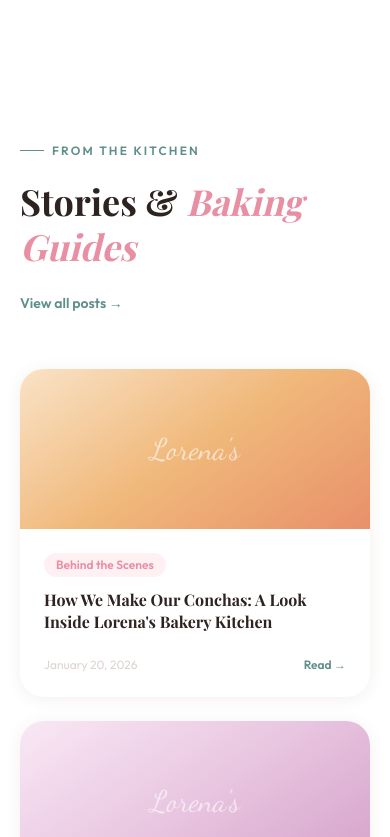
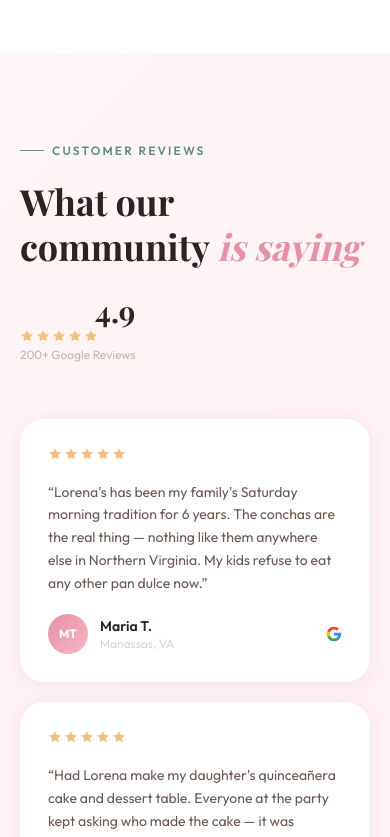
Before and after one commit to MicroServiceTraining-BAH/lorenas-bakery, a Next.js app: page / in a window 390 px wide. Shown: the part 5860-6697 px from the top of the page. Built offline with nearby package versions, Linux system fonts and the light colour scheme.

Commit message:
chore: auto-lint, type-check, and format

```diff
--- a/app/(public)/page.tsx
+++ b/app/(public)/page.tsx
@@ -1,5 +1,4 @@
 import type { Metadata } from 'next';
-import Link from 'next/link';
 
 import AboutSection from '@/components/AboutSection';
 import FaqSection from '@/components/FaqSection';
@@ -8,7 +7,6 @@ import Hero from '@/components/Hero';
 import LocationSection from '@/components/LocationSection';
 import MenuPreview from '@/components/MenuPreview';
 import TestimonialsSection from '@/components/TestimonialsSection';
-import { getBlogPosts } from '@/data/blog';
 
 export const metadata: Metadata = {
   title: "Lorena's Bakery | Fresh Pan Dulce & Salvadoran Pastries — Manassas, VA",
@@ -58,17 +56,7 @@ const faqSchema = {
   ],
 };
 
-function formatDate(dateStr: string) {
-  return new Date(dateStr).toLocaleDateString('en-US', {
-    year: 'numeric',
-    month: 'long',
-    day: 'numeric',
-  });
-}
-
 export default function HomePage() {
-  const recentPosts = getBlogPosts().slice(0, 3);
-
   return (
     <>
       <script
@@ -81,74 +69,6 @@ export default function HomePage() {
       <MenuPreview />
       <GalleryGrid />
 
-      {/* Blog teaser */}
-      <section className="section-padding bg-white" aria-labelledby="blog-teaser-heading">
-        <div className="max-w-7xl mx-auto container-padding">
-          <div className="flex flex-col sm:flex-row sm:items-end justify-between gap-6 mb-14">
-            <div>
-              <div className="section-label mb-5">From the Kitchen</div>
-              <h2
-                id="blog-teaser-heading"
-                className="font-serif text-4xl md:text-5xl font-bold text-stone-900 leading-tight"
-              >
-                Stories &amp;{' '}
-                <span className="italic text-rose-blush">Baking Guides</span>
-              </h2>
-            </div>
-            <Link
-              href="/blog"
-              className="font-sans text-sm font-semibold text-teal-sage hover:text-teal-700 transition-colors duration-200 flex-shrink-0"
-            >
-              View all posts →
-            </Link>
-          </div>
-
-          <div className="grid sm:grid-cols-3 gap-6">
-            {recentPosts.map((post) => (
-              <article
-                key={post.slug}
-                className="card-base overflow-hidden flex flex-col"
-                aria-label={post.title}
-              >
-                <div
-                  className="h-40 flex items-center justify-center"
-                  style={{ background: post.coverGradient }}
-                  role="img"
-                  aria-label={`Cover for ${post.title}`}
-                >
-                  <div className="font-script text-white/60 text-3xl">Lorena&apos;s</div>
-                </div>
-                <div className="p-6 flex flex-col flex-1">
-                  <span className="font-sans text-xs font-semibold px-3 py-1 rounded-full bg-rose-pale text-rose-blush self-start mb-3">
-                    {post.category}
-                  </span>
-                  <h3 className="font-serif text-base font-bold text-stone-900 leading-snug mb-2 flex-1">
-                    <Link
-                      href={`/blog/${post.slug}`}
-                      className="hover:text-rose-blush transition-colors duration-200"
-                    >
-                      {post.title}
-                    </Link>
-                  </h3>
-                  <div className="mt-4 flex items-center justify-between">
-                    <time dateTime={post.publishedAt} className="font-sans text-xs text-stone-400">
-                      {formatDate(post.publishedAt)}
-                    </time>
-                    <Link
-                      href={`/blog/${post.slug}`}
-                      className="font-sans text-xs font-semibold text-teal-sage hover:text-teal-700 transition-colors duration-200"
-                      aria-label={`Read ${post.title}`}
-                    >
-                      Read →
-                    </Link>
-                  </div>
-                </div>
-              </article>
-            ))}
-          </div>
-        </div>
-      </section>
-
       <TestimonialsSection />
       <FaqSection />
       <LocationSection />
--- a/components/Footer.tsx
+++ b/components/Footer.tsx
@@ -15,7 +15,6 @@ export default function Footer() {
     { href: '/menu', label: nav.menu },
     { href: '/services', label: nav.services },
     { href: '/gallery', label: nav.gallery },
-    { href: '/blog', label: nav.blog },
     { href: '/contact', label: nav.contact },
   ];
 
--- a/components/Navbar.tsx
+++ b/components/Navbar.tsx
@@ -19,7 +19,6 @@ export default function Navbar() {
     { href: '/menu', label: t.nav.menu },
     { href: '/services', label: t.nav.services },
     { href: '/gallery', label: t.nav.gallery },
-    { href: '/blog', label: t.nav.blog },
     { href: '/contact', label: t.nav.contact },
   ];
 
```
